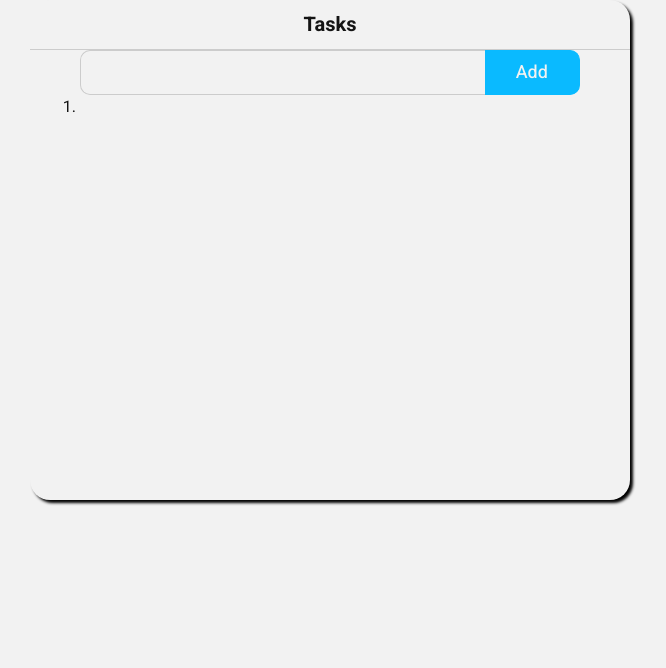
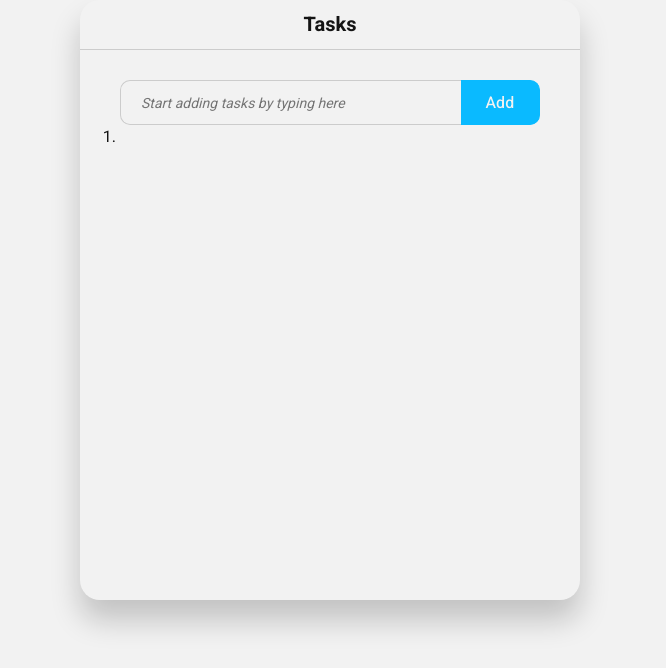
Before and after one commit to dennyken/react-task-list, a React (Create React App) app: page / in a window 1280 px wide. Shown: the top 668 px of the page, without its empty margins (310-976 px from the left). Built offline with nearby package versions, Linux system fonts and the light colour scheme.

Commit message:
improve styling

```diff
--- a/src/components/TaskBox/TaskBox.scss
+++ b/src/components/TaskBox/TaskBox.scss
@@ -1,9 +1,13 @@
 .task-box {
   display: flex;
   flex-direction: column;
-  align-items: center;
-  width: 600px;
-  height: 500px;
+  max-width: 500px;
+  width: 100%;
+  height: 600px;
   border-radius: 20px;
-  box-shadow: 3px 3px 3px black;
+  box-shadow: rgba(0, 0, 0, 0.2) 0px 20px 30px;
+
+  main {
+    padding: 30px 40px 0px 40px;
+  }
 }
--- a/src/components/TaskInput/TaskInput.js
+++ b/src/components/TaskInput/TaskInput.js
@@ -3,7 +3,7 @@ import './TaskInput.scss'
 const TaskInput = () => {
   return (
     <div className="task-input">
-      <input></input>
+      <input placeholder="Start adding tasks by typing here"></input>
       <button>Add</button>
     </div>
   )
--- a/src/components/TaskInput/TaskInput.scss
+++ b/src/components/TaskInput/TaskInput.scss
@@ -2,7 +2,7 @@
 
 .task-input {
   height: 45px;
-  width: 500px;
+  width: 100%;
   display: flex;
 
   input {
@@ -20,11 +20,20 @@
     border-bottom-left-radius: 10px;
   }
 
+  input::placeholder {
+    font-size: 14px;
+    font-style: italic;
+  }
+
+  input:focus::placeholder {
+    opacity: 0;
+  }
+
   button {
     height: 100%;
-    width: 120px;
+    width: 100px;
     font-family: inherit;
-    font-size: 18px;
+    font-size: 16px;
     font-weight: 500;
     cursor: pointer;
     background-color: $capri;
```
